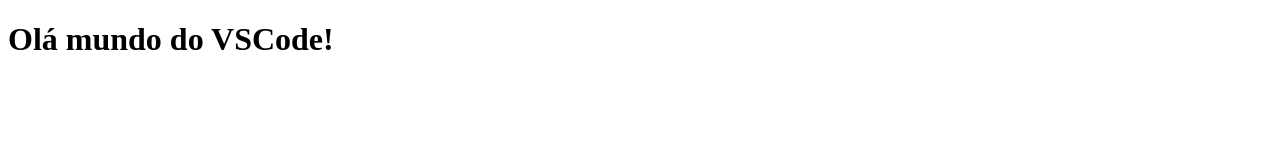
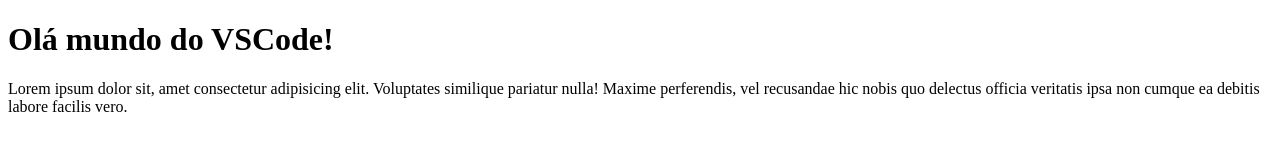
Before and after one commit to alexbgoncalves/teste-vscode, a plain HTML site: page index.html in a window 1280 px wide. Drawn offline with Linux system fonts and the light colour scheme.

Commit message:
add lorem

```diff
--- a/index.html
+++ b/index.html
@@ -8,5 +8,6 @@
 </head>
 <body>
    <h1>Olá mundo do VSCode!</h1>
+   <p>Lorem ipsum dolor sit, amet consectetur adipisicing elit. Voluptates similique pariatur nulla! Maxime perferendis, vel recusandae hic nobis quo delectus officia veritatis ipsa non cumque ea debitis labore facilis vero.</p>
 </body>
 </html>
```
